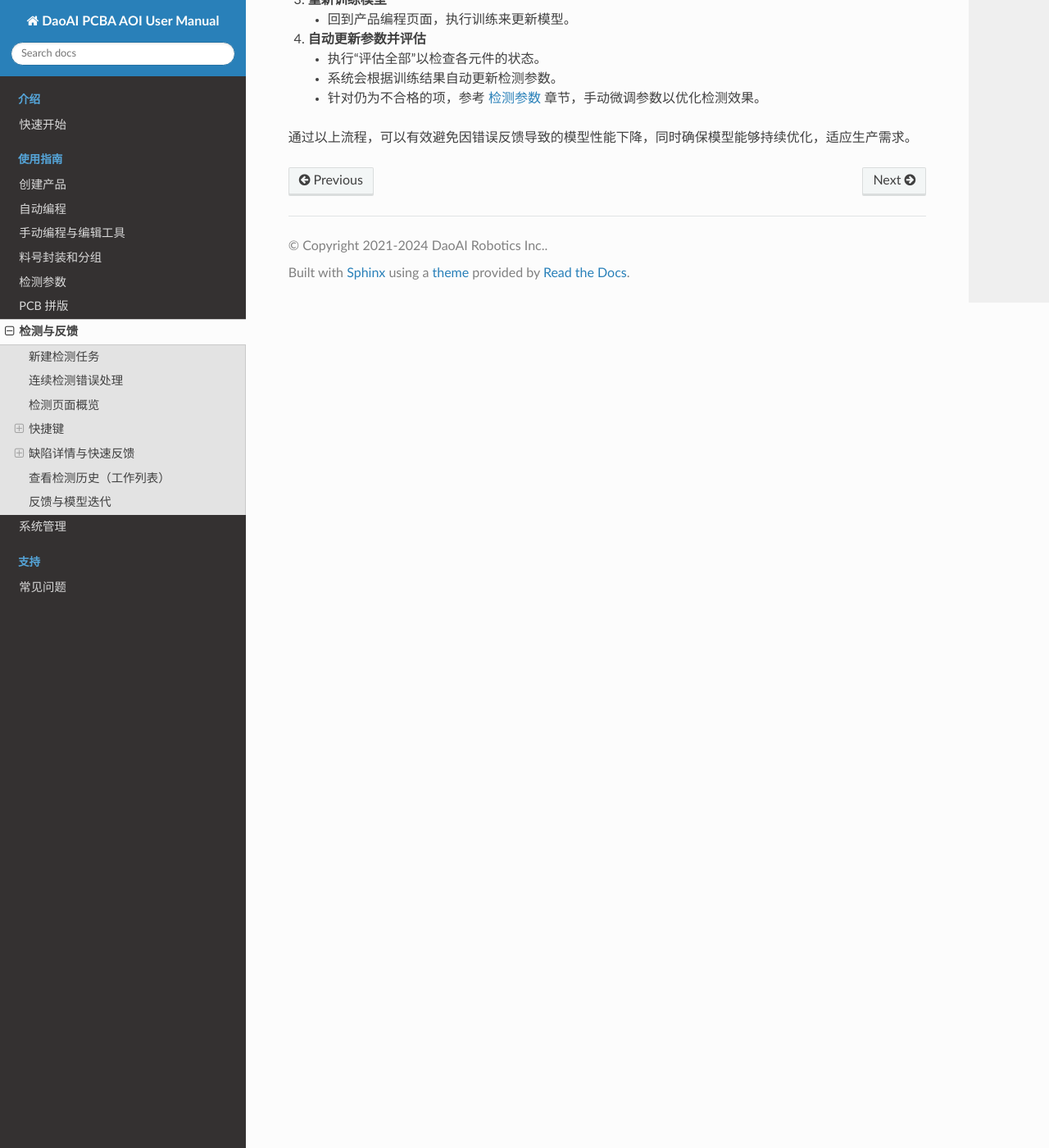
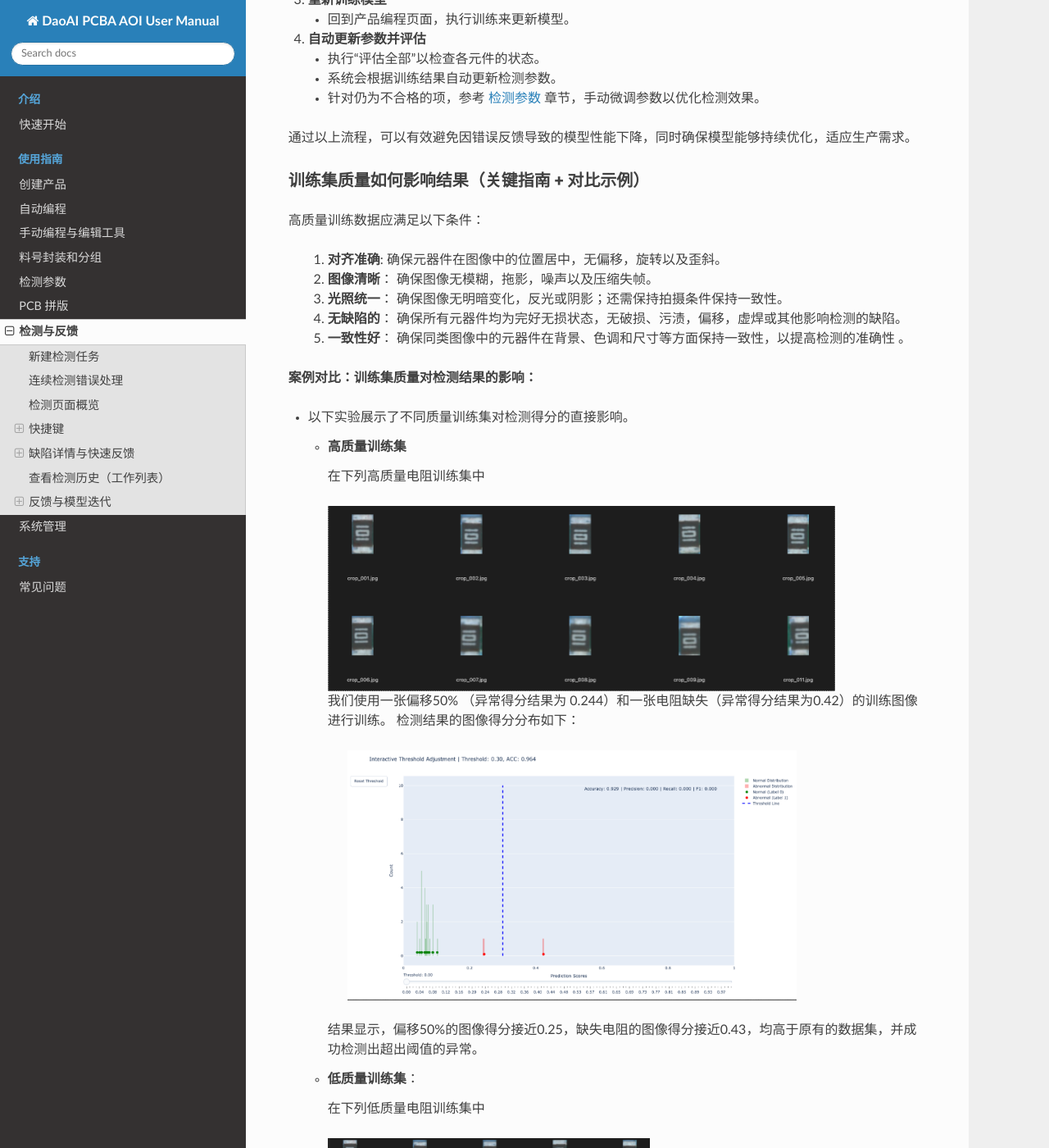
Before and after one commit to DaoAI-Robotics-Inc/daoai_pcb_aoi_user_manual, a Sphinx documentation site: the page built from docs/source/complete_user_guide/inspection/index.rst, in a window 1280 px wide and 1400 px high, scrolled down 6883 px. Shown: the whole window at 82% size. Built offline with Sphinx 7.4.7 and the Read the Docs theme 3.1.0, drawn with Linux system fonts in a browser that asks for light colours; some of the changed text lies outside the part shown.

Commit message:
Add "difference on the impact of good and bad datasets"

```diff
--- a/docs/source/complete_user_guide/inspection/index.rst
+++ b/docs/source/complete_user_guide/inspection/index.rst
@@ -176,3 +176,58 @@
    - 针对仍为不合格的项，参考 :ref:`检测参数` 章节，手动微调参数以优化检测效果。
 
 通过以上流程，可以有效避免因错误反馈导致的模型性能下降，同时确保模型能够持续优化，适应生产需求。
+
+训练集质量如何影响结果（关键指南 + 对比示例）
+~~~~~~~~~~~~~~~~~~~~~~~~~~~~~~~~~~~~~~~~~~~~~~~~~~~~~~~~~~~
+
+高质量训练数据应满足以下条件：
+
+   #. **对齐准确**: 确保元器件在图像中的位置居中，无偏移，旋转以及歪斜。
+
+   #. **图像清晰**： 确保图像无模糊，拖影，噪声以及压缩失帧。
+
+   #. **光照统一**： 确保图像无明暗变化，反光或阴影；还需保持拍摄条件保持一致性。
+
+   #. **无缺陷的**： 确保所有元器件均为完好无损状态，无破损、污渍，偏移，虚焊或其他影响检测的缺陷。
+
+   #. **一致性好**： 确保同类图像中的元器件在背景、色调和尺寸等方面保持一致性，以提高检测的准确性 。
+
+
+**案例对比：训练集质量对检测结果的影响：**
+
+- 以下实验展示了不同质量训练集对检测得分的直接影响。
+
+  - **高质量训练集**
+   在下列高质量电阻训练集中
+
+   .. image:: images/high_quality_Resistor_dataset.png
+      :scale: 50%
+      :alt: 高质量训练集示例
+
+   我们使用一张偏移50% （异常得分结果为 0.244）和一张电阻缺失（异常得分结果为0.42）的训练图像进行训练。
+   检测结果的图像得分分布如下：
+
+    .. image:: images/high_quality_Resistor_result.png
+       :scale: 70%
+       :alt: 高质量训练集检测结果
+
+   结果显示，偏移50%的图像得分接近0.25，缺失电阻的图像得分接近0.43，均高于原有的数据集，并成功检测出超出阈值的异常。
+
+  - **低质量训练集**：
+   在下列低质量电阻训练集中
+
+   .. image:: images/low_quality_Resistor_dataset.png
+      :scale: 50%
+      :alt: 低质量训练集示例
+
+   我们同样使用一张偏移50% （异常得分结果为 0.244）和一张电阻缺失（异常得分结果为0.247）的训练图像进行训练。
+   检测结果的图像得分分布如下：
+
+    .. image:: images/low_quality_Resistor_result.png
+       :scale: 70%
+       :alt: 低质量训练集检测结果
+
+   结果显示，有缺陷的数据集和我们使用的低质量训练集相交，导致区分度降低，异常得分未能显著高于正常数据，影响了检测效果。
+
+**总结:** 高质量的训练集是AI检测系统性能的基础。
+在保持光照、对齐、清晰度和样本一致性的前提下，模型才能稳定地学习到正确的特征分布，从而在实际检测中实现更高的准确率与更低的误报率。
```
Also changed, not shown: docs/source/complete_user_guide/inspection/images/high_quality_Resistor_dataset.png (added), docs/source/complete_user_guide/inspection/images/high_quality_Resistor_result.png (added), docs/source/complete_user_guide/inspection/images/low_quality_Resistor_dataset.png (added), docs/source/complete_user_guide/inspection/images/low_quality_Resistor_result.png (added).
